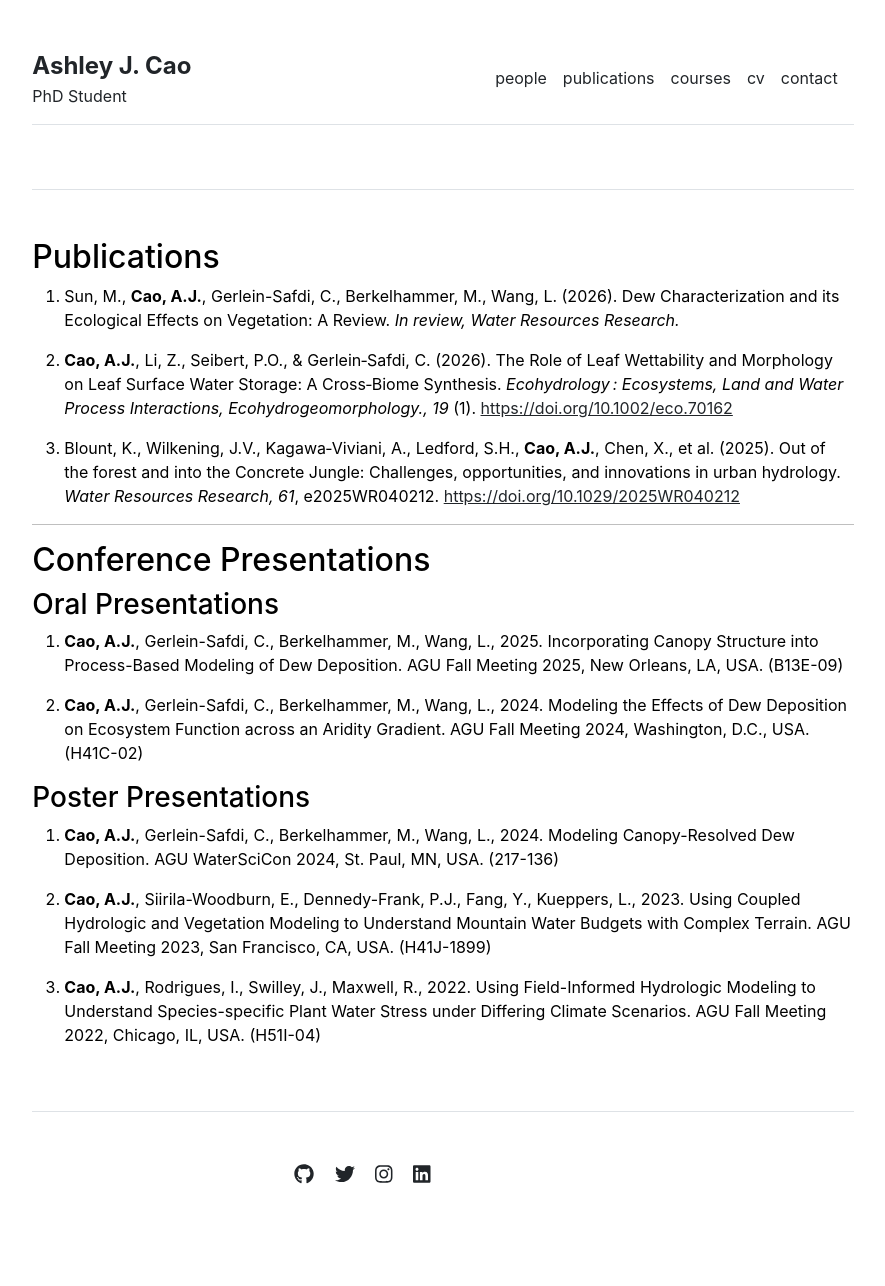
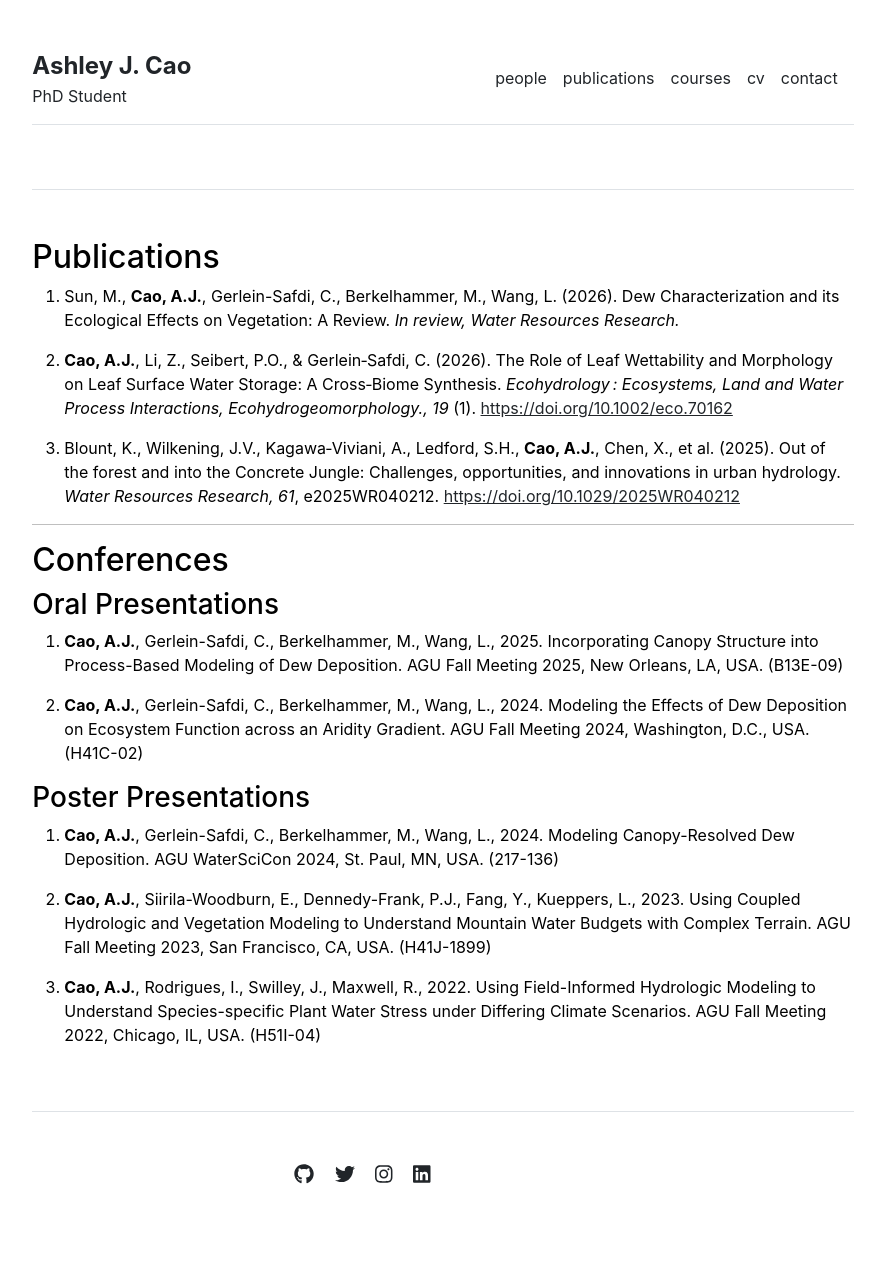
Before and after one commit to cao-ashley/cao-ashley.github.io, a Jekyll site: the page built from publications.md, in a window 1280 px wide. Shown: the whole page, without its empty margins (197-1082 px from the left). Built offline with Jekyll 4.4.1, drawn with Linux system fonts in a browser that asks for light colours.

Commit message:
Update publications.md

```diff
--- a/publications.md
+++ b/publications.md
@@ -13,7 +13,7 @@ title: ""
 
 ---
 
-## Conference Presentations
+## Conferences
 
 ### Oral Presentations
 
```
